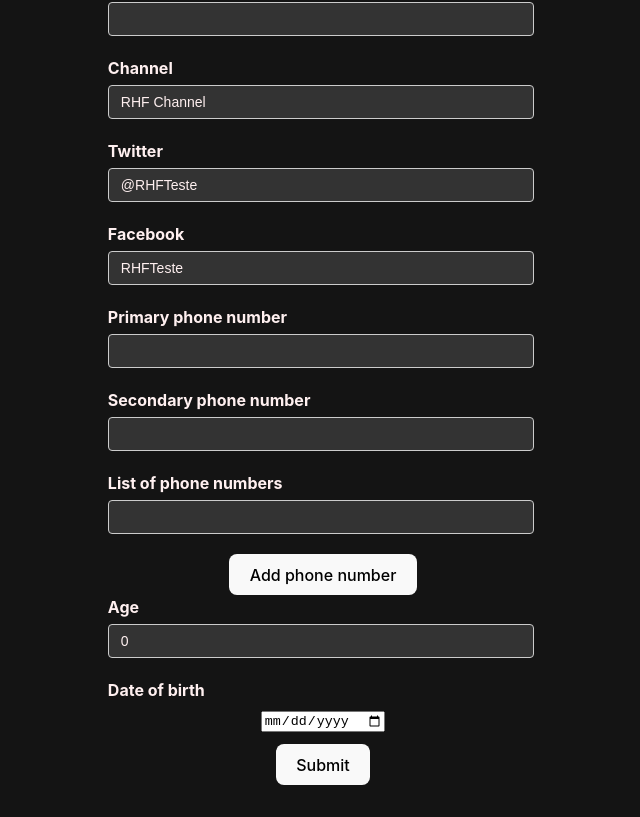
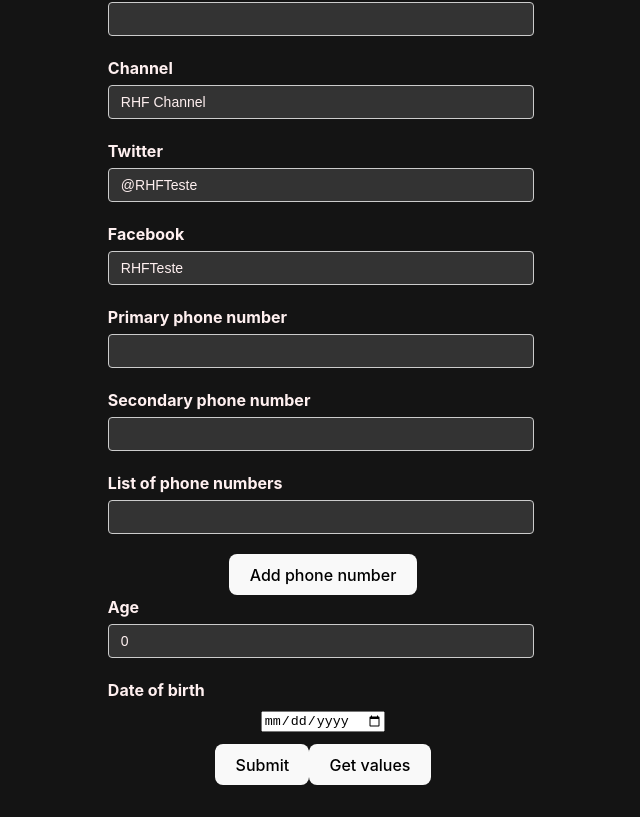
Before and after one commit to Josinaldo-Jr/react_hook_form, a React (Vite) app in the folder rhf-demo/: page / in a window 1280 px wide. Shown: the part 267-1084 px from the top of the page, without its empty margins (317-957 px from the left). Built offline with nearby package versions, Linux system fonts and the light colour scheme.

Commit message:
feat: add get field values to form

```diff
--- a/rhf-demo/src/components/YouTubeForm.tsx
+++ b/rhf-demo/src/components/YouTubeForm.tsx
@@ -56,7 +56,7 @@
     },
   });
 
-  const { register, control, handleSubmit, formState, watch } = form;
+  const { register, control, handleSubmit, formState, watch, getValues } = form;
   const { errors } = formState;
 
   const { fields, append, remove } = useFieldArray({
@@ -67,6 +67,10 @@
   const onSubmit = (data: FormValues) => {
     console.log("Form submitted", data);
   };
+
+  const handleGetValues = () => {
+    console.log("Get values", getValues());
+  }
 
   useEffect(() => {
     const subscription = watch((value) => {
@@ -218,6 +222,8 @@
         </div>
 
         <button>Submit</button>
+        <button type="button" onClick={handleGetValues}>Get values</button>
+
       </form>
       <DevTool control={control} />
     </div>
```
